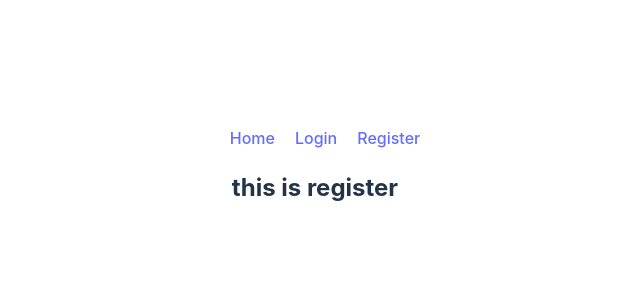
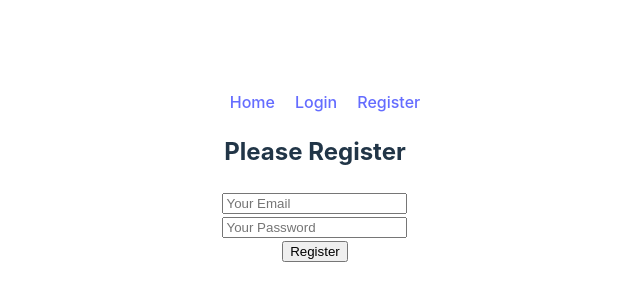
Before and after one commit to HmSani6699/email-password-projects, a React (Vite) app: page /register in a window 1280 px wide. Shown: the part 224-524 px from the top of the page, without its empty margins (325-965 px from the left). Built offline with nearby package versions, Linux system fonts and the light colour scheme.

Commit message:
install to bootstrap

```diff
--- a/package.json
+++ b/package.json
@@ -10,10 +10,12 @@
     "preview": "vite preview"
   },
   "dependencies": {
+    "bootstrap": "^5.2.3",
     "firebase": "^9.21.0",
     "localforage": "^1.10.0",
     "match-sorter": "^6.3.1",
     "react": "^18.2.0",
+    "react-bootstrap": "^2.7.4",
     "react-dom": "^18.2.0",
     "react-router-dom": "^6.11.0",
     "sort-by": "^1.2.0"
--- a/src/Register/Register.jsx
+++ b/src/Register/Register.jsx
@@ -1,9 +1,22 @@
 import React from 'react';
 
 const Register = () => {
+    const handleSubmit = (event) => {
+        event.preventDefault()
+        const email=event.target.email.value;
+        const password=event.target.password.value;
+        console.log(email,password);
+    }
     return (
         <div>
-            <h2>this is register</h2>
+            <h2>Please Register</h2>
+            <form onSubmit={handleSubmit}>
+                <input type="email" name="email" id="email" placeholder='Your Email' />
+                <br />
+                <input type="password" name="password" id="password" placeholder='Your Password' />
+                <br />
+                <input type="submit" value="Register" />
+            </form>
         </div>
     );
 };
```
Also changed, not shown: 1 other file (tests, documents, lock files or other folders).
